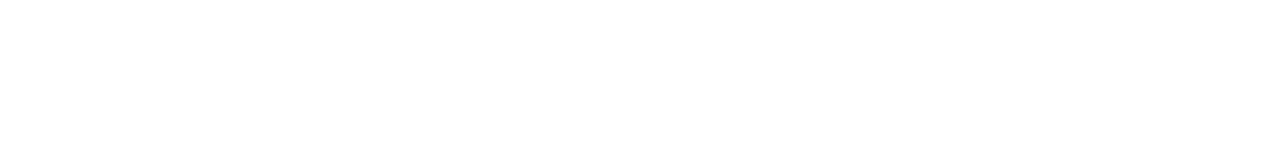
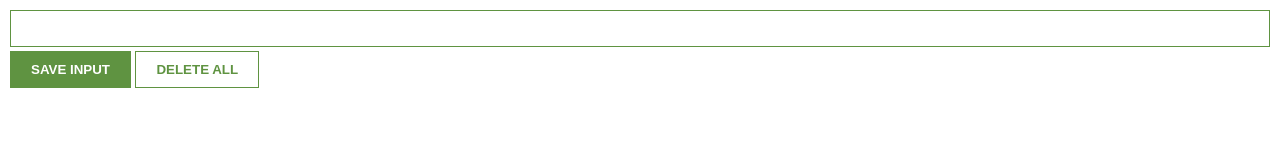
Before and after one commit to Jagveer-Sangha/Lead-Tracker, a plain HTML site: page index.html in a window 1280 px wide. Drawn offline with Linux system fonts and the light colour scheme.

Commit message:
Adding the delete button

```diff
--- a/index.html
+++ b/index.html
@@ -6,10 +6,17 @@
     <meta http-equiv="X-UA-Compatible" content="IE=edge">
     <meta name="viewport" content="width=device-width, initial-scale=1.0">
     <title>Lead Tracker</title>
+    <link rel="stylesheet" href="index.css">
 </head>
 
 <body>
-
+    <!-- Creates a SAVE INPUT button -->
+    <input type="text" id="input-el">
+    <button id="input-btn">SAVE INPUT</button>
+    <button id="delete-btn">DELETE ALL</button>
+    <!--  -->
+    <ul id="ul-el"></ul>
+    <script src="./index.js"></script>
 </body>
 
 </html>
```
